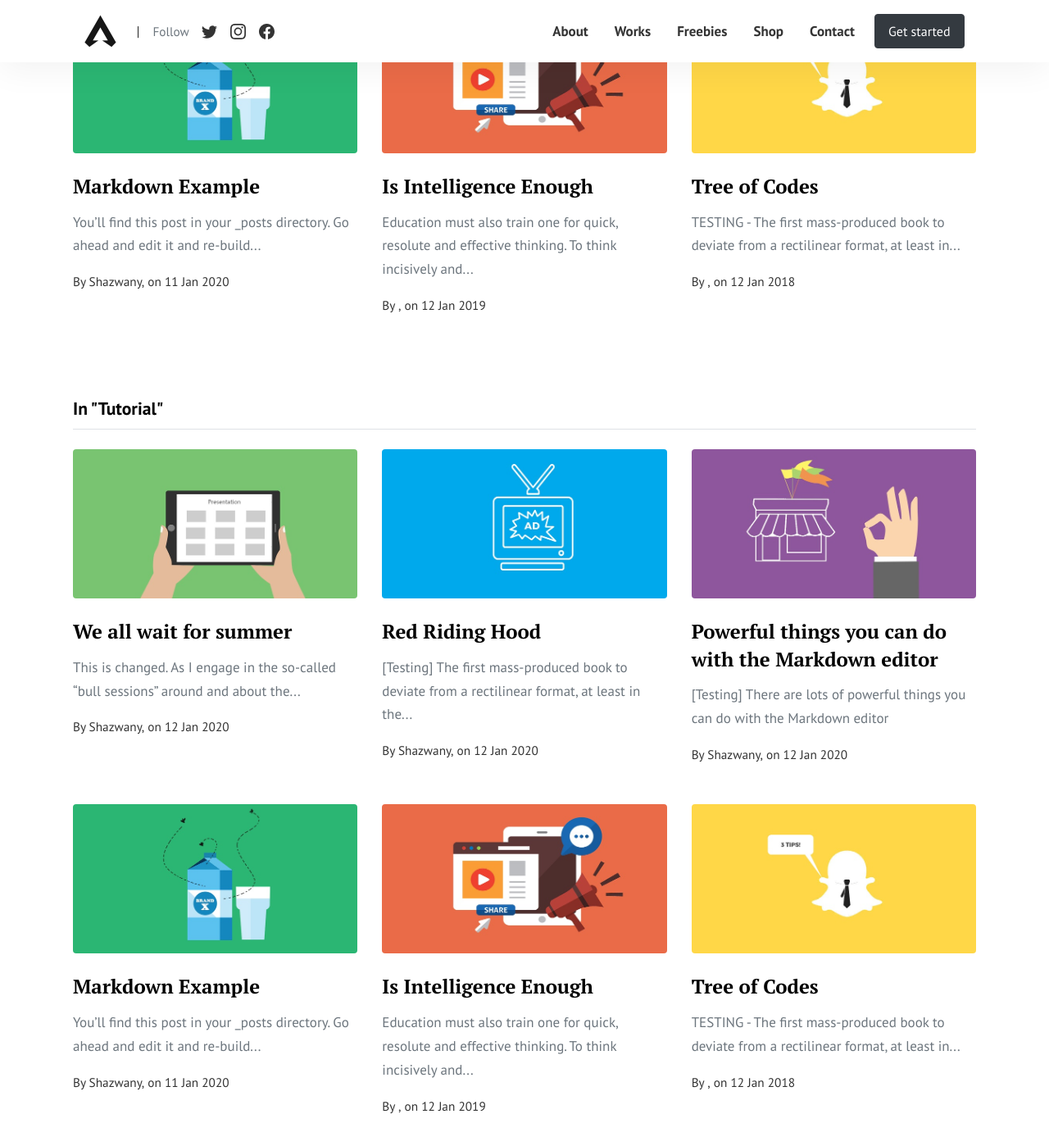
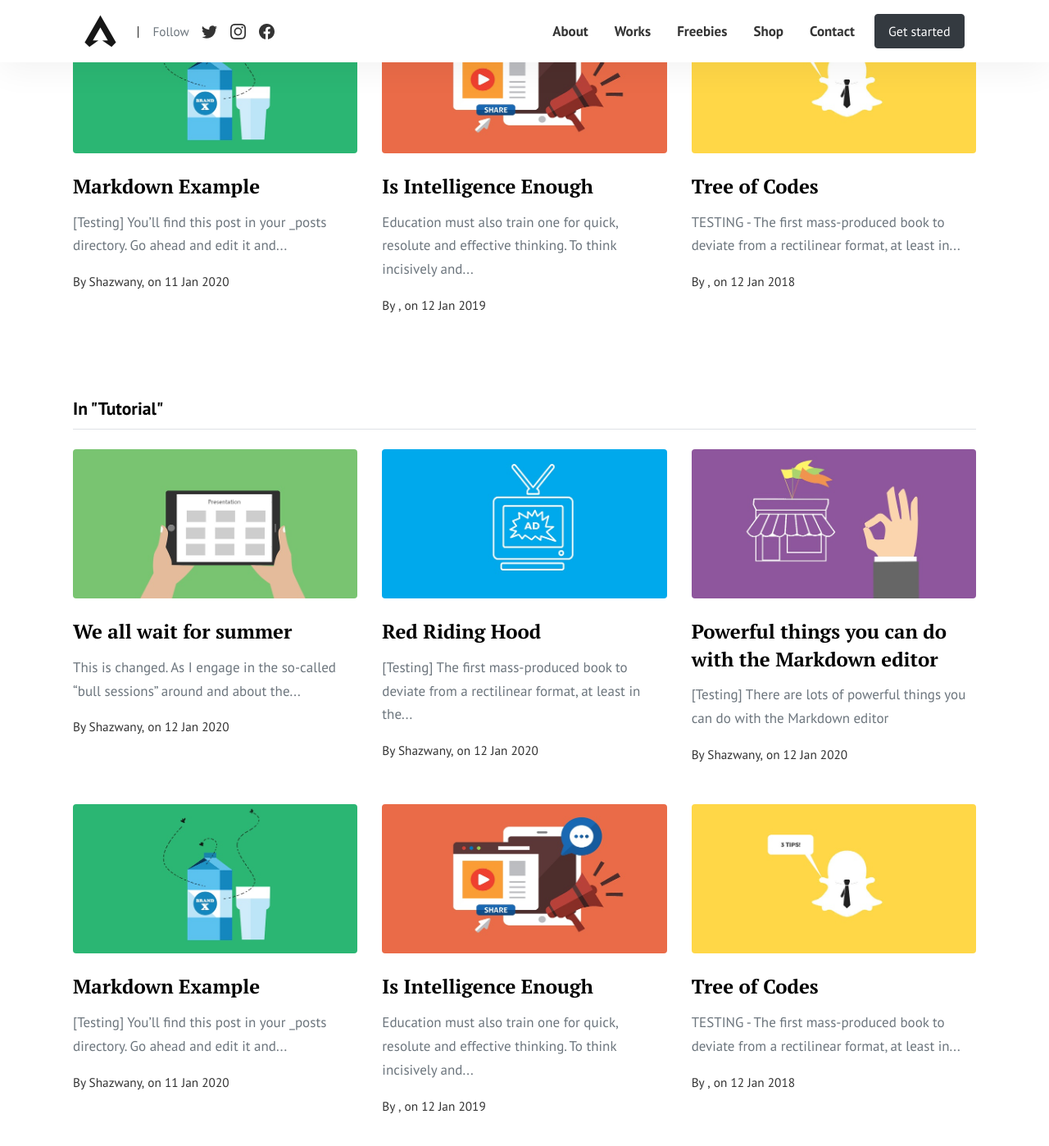
Before and after one commit to Shazwany/shazwany.github.io, a Jekyll site: the page built from pages/categories.html, in a window 1280 px wide and 1400 px high, scrolled down 659 px. Shown: the whole window at 82% size. Built offline with Jekyll 4.4.1, drawn with Linux system fonts in a browser that asks for light colours.

Commit message:
Update 2020-01-11-markup-example.md

```diff
--- a/_posts/2020-01-11-markup-example.md
+++ b/_posts/2020-01-11-markup-example.md
@@ -2,9 +2,10 @@
 layout: post
 title:  "Markdown Example"
 categories: [ Jekyll, tutorial ]
+author: shazwany
 image: assets/images/6.jpg
 ---
-You’ll find this post in your `_posts` directory. Go ahead and edit it and re-build the site to see your changes. You can rebuild the site in many different ways, but the most common way is to run `jekyll serve`, which launches a web server and auto-regenerates your site when a file is updated. Something.
+[Testing] You’ll find this post in your `_posts` directory. Go ahead and edit it and re-build the site to see your changes. You can rebuild the site in many different ways, but the most common way is to run `jekyll serve`, which launches a web server and auto-regenerates your site when a file is updated. Something.
 
 To add new posts, simply add a file in the `_posts` directory that follows the convention `YYYY-MM-DD-name-of-post.ext` and includes the necessary front matter. Take a look at the source for this post to get an idea about how it works.
 
```
